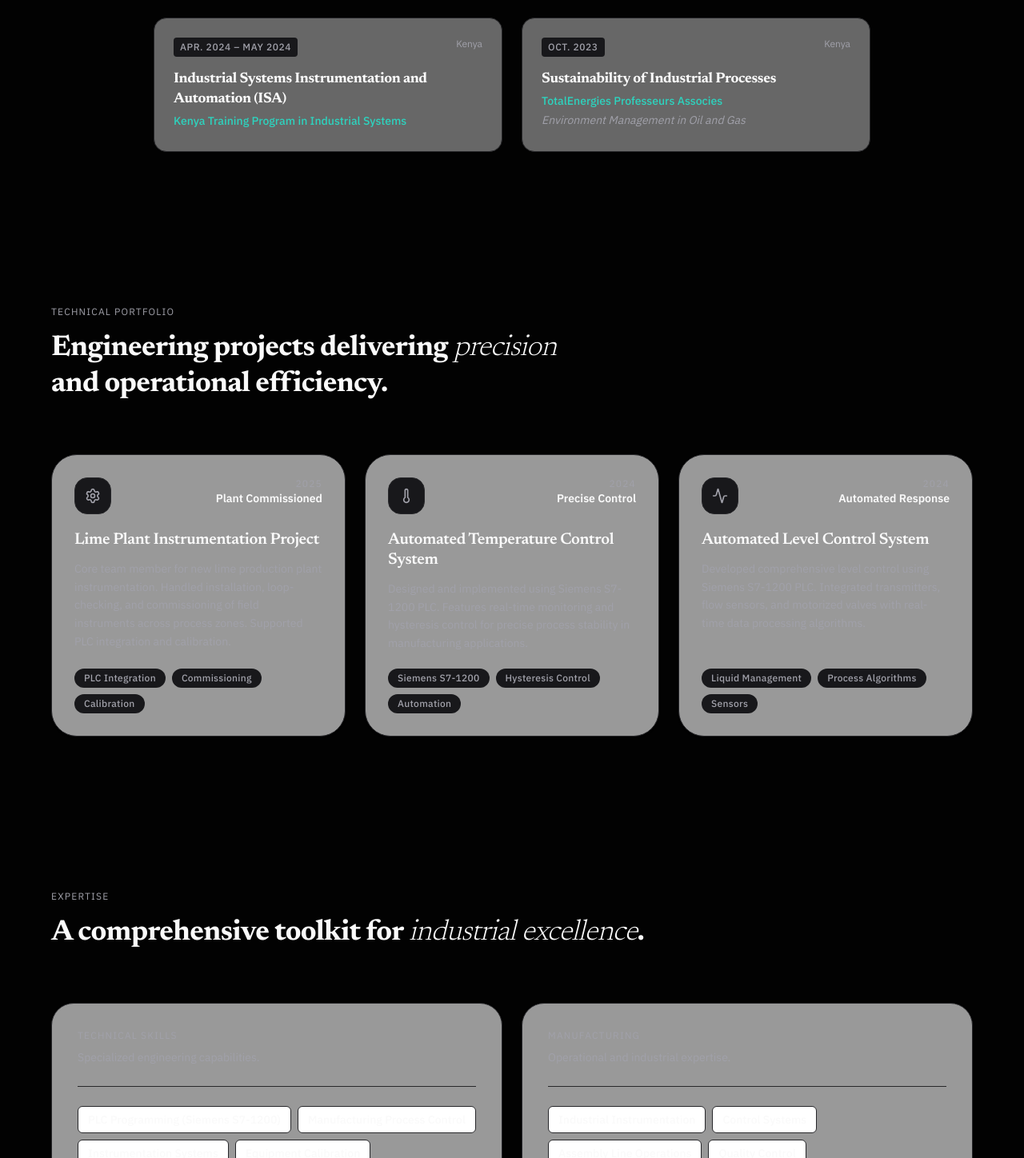
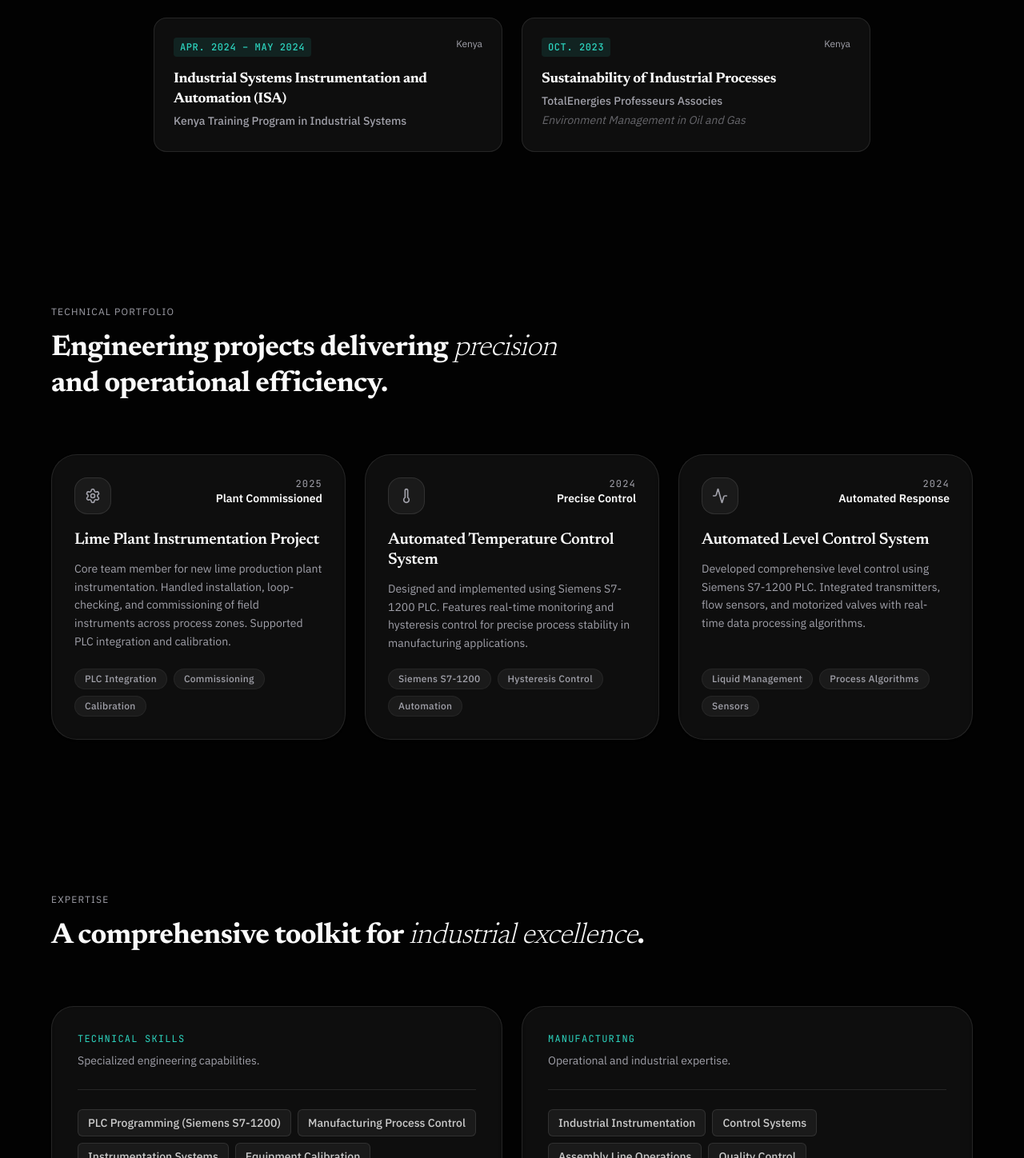
Before and after one commit to jchiwaii/sada-porfolio, a Next.js app: page / in a window 1280 px wide. Shown: the part 3382-4830 px from the top of the page at 80% size. Built offline with nearby package versions, Linux system fonts and the light colour scheme.

Commit message:
feat: update UI styling for cards, borders, backgrounds, and hover effects across education, projects, and skills sections

```diff
--- a/src/components/education.tsx
+++ b/src/components/education.tsx
@@ -52,18 +52,18 @@ export function Education() {
                             whileInView={{ opacity: 1, y: 0 }}
                             viewport={{ once: true }}
                             transition={{ duration: 0.4, delay: index * 0.1 }}
-                            className="p-6 rounded-2xl border border-border bg-white/40 hover:bg-white/60 transition-colors"
+                            className="p-6 rounded-2xl border border-white/10 bg-white/5 hover:border-primary/50 transition-colors group"
                         >
                             <div className="flex justify-between items-start mb-4">
-                                <span className="text-xs font-medium uppercase tracking-wider text-muted-foreground bg-muted px-2 py-1 rounded">
+                                <span className="text-xs font-medium uppercase tracking-wider text-primary bg-primary/10 px-2 py-1 rounded font-mono">
                                     {edu.year}
                                 </span>
                                 <span className="text-xs text-muted-foreground">{edu.location}</span>
                             </div>
-                            <h3 className="text-lg font-bold text-foreground mb-1 leading-snug">{edu.degree}</h3>
-                            <p className="text-sm text-primary font-medium mb-1">{edu.school}</p>
+                            <h3 className="text-lg font-bold text-foreground mb-1 leading-snug group-hover:text-primary transition-colors">{edu.degree}</h3>
+                            <p className="text-sm text-muted-foreground font-medium mb-1">{edu.school}</p>
                             {edu.details && (
-                                <p className="text-sm text-muted-foreground italic">{edu.details}</p>
+                                <p className="text-sm text-muted-foreground/60 italic">{edu.details}</p>
                             )}
                         </motion.div>
                     ))}
--- a/src/components/projects.tsx
+++ b/src/components/projects.tsx
@@ -54,20 +54,20 @@ export function Projects() {
                             whileInView={{ opacity: 1, y: 0 }}
                             viewport={{ once: true, margin: "-40px" }}
                             transition={{ duration: 0.5, delay: index * 0.1 }}
-                            className="group relative rounded-[32px] border border-border bg-white/60 backdrop-blur-sm p-7 flex flex-col gap-5 shadow-sm hover:shadow-md transition-shadow"
+                            className="group relative rounded-[32px] border border-white/10 bg-white/5 backdrop-blur-sm p-7 flex flex-col gap-5 shadow-sm hover:border-primary/50 transition-colors"
                         >
                             <div className="flex items-start justify-between">
-                                <div className="p-3 rounded-2xl bg-muted border border-border">
+                                <div className="p-3 rounded-2xl bg-white/5 border border-white/10 text-primary group-hover:bg-primary/10 transition-colors">
                                     {project.icon}
                                 </div>
                                 <div className="text-right">
-                                    <p className="text-xs uppercase tracking-widest text-muted-foreground">{project.year}</p>
+                                    <p className="text-xs uppercase tracking-widest text-muted-foreground font-mono">{project.year}</p>
                                     <p className="text-sm font-semibold text-foreground">{project.result}</p>
                                 </div>
                             </div>
 
                             <div>
-                                <h3 className="text-xl font-semibold text-foreground leading-tight mb-3">
+                                <h3 className="text-xl font-semibold text-foreground leading-tight mb-3 group-hover:text-primary transition-colors">
                                     {project.title}
                                 </h3>
                                 <p className="text-sm text-muted-foreground leading-relaxed">
@@ -77,7 +77,7 @@ export function Projects() {
 
                             <div className="flex flex-wrap items-center gap-2 mt-auto">
                                 {project.tags.map((tag) => (
-                                    <span key={tag} className="px-3 py-1 rounded-full bg-muted text-xs font-medium tracking-wide text-muted-foreground">
+                                    <span key={tag} className="px-3 py-1 rounded-full bg-white/5 border border-white/5 text-xs font-medium tracking-wide text-muted-foreground group-hover:border-primary/20 group-hover:text-primary/80 transition-colors">
                                         {tag}
                                     </span>
                                 ))}
--- a/src/components/skills.tsx
+++ b/src/components/skills.tsx
@@ -46,16 +46,16 @@ export function Skills() {
                             whileInView={{ opacity: 1, y: 0 }}
                             viewport={{ once: true, margin: "-40px" }}
                             transition={{ duration: 0.45, delay: index * 0.08 }}
-                            className="rounded-[28px] border border-border bg-white/60 backdrop-blur-sm p-8 flex flex-col gap-6 shadow-sm hover:shadow-md transition-shadow"
+                            className="rounded-[28px] border border-white/10 bg-white/5 backdrop-blur-sm p-8 flex flex-col gap-6 shadow-sm hover:border-primary/50 transition-colors"
                         >
                             <div>
-                                <p className="text-xs uppercase tracking-widest text-muted-foreground mb-2">{skillGroup.category}</p>
+                                <p className="text-xs uppercase tracking-widest text-primary mb-2 font-mono">{skillGroup.category}</p>
                                 <p className="text-sm text-muted-foreground leading-relaxed">{skillGroup.summary}</p>
                             </div>
-                            <div className="h-px bg-border" />
+                            <div className="h-px bg-white/10" />
                             <div className="flex flex-wrap gap-2">
                                 {skillGroup.items.map((item) => (
-                                    <span key={item} className="px-3 py-1.5 rounded-md bg-white border border-border text-sm text-foreground font-medium">
+                                    <span key={item} className="px-3 py-1.5 rounded-md bg-white/5 border border-white/10 text-sm text-foreground/80 font-medium hover:text-primary hover:border-primary/30 transition-colors">
                                         {item}
                                     </span>
                                 ))}
```
Also changed, not shown: public/potrait.jpeg (added).
